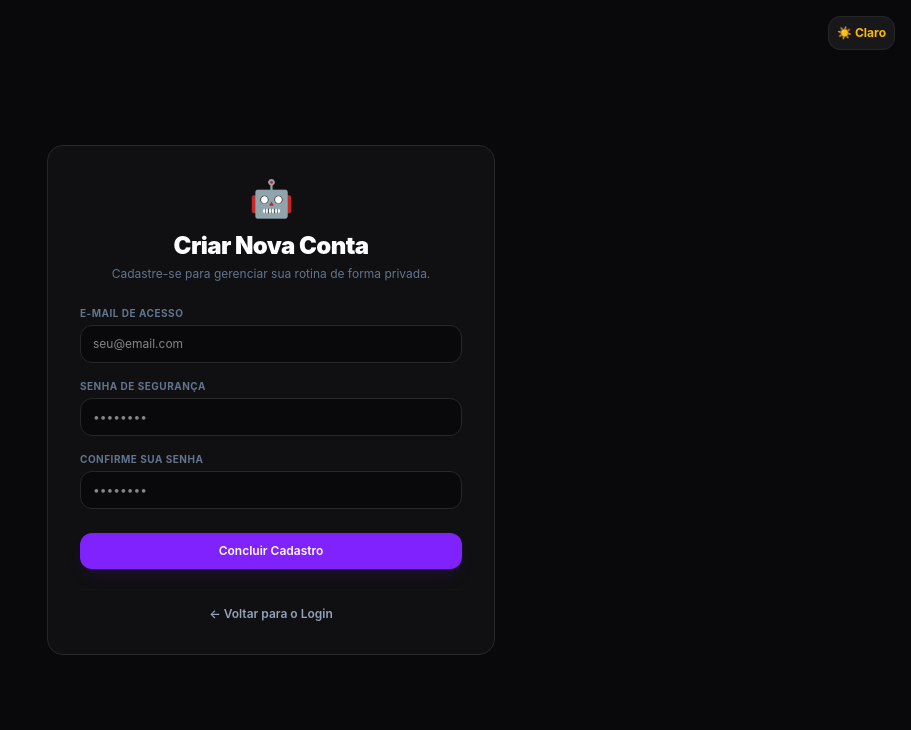
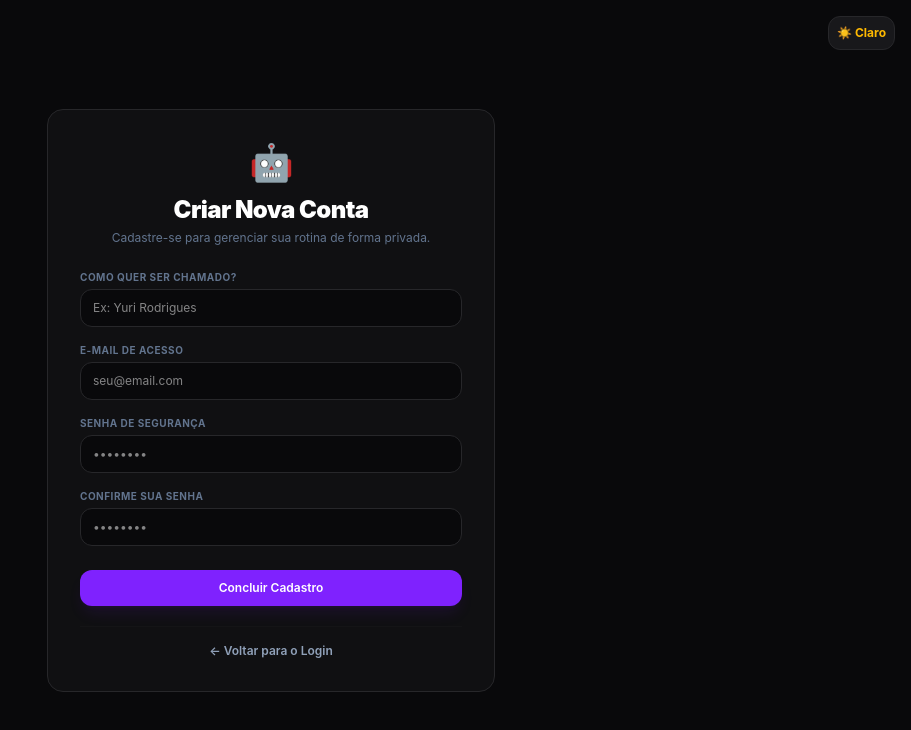
Before and after one commit to YuriRodri03/Assistente, a React (Vite) app: page / in a window 1280 px wide. Both pictures are taken after a click on the button "Não tem uma conta? Crie uma agora". Shown: the top 730 px of the page, without its empty margins (369-1280 px from the left). Built offline with nearby package versions, Linux system fonts and the light colour scheme; no server answers.

Commit message:
atualizando cadastros

```diff
--- a/src/pages/Dashboard.jsx
+++ b/src/pages/Dashboard.jsx
@@ -259,7 +259,7 @@ const handleAdicionarNota = async (e) => {
         <header className={`mb-6 border-b pb-5 flex flex-col sm:flex-row sm:items-center sm:justify-between gap-4 ${tema === 'dark' ? 'border-zinc-800' : 'border-slate-200'}`}>
           <div>
             <h1 className={`text-2xl font-extrabold tracking-tight flex items-center gap-2 ${estiloTextoPrincipal}`}>🤖 Central do Assistente</h1>
-            <p className={`${estiloTextoSecundario} text-xs mt-0.5`}>Usuário ativo: <span className="text-violet-500 font-bold">{user?.email}</span></p>
+            <p className={`${estiloTextoSecundario} text-xs mt-0.5`}>Usuário ativo: <span className="text-violet-500 font-bold">{user.user_metadata?.display_name}</span></p>
           </div>
 
           <div className="flex items-center flex-wrap gap-2">
--- a/src/pages/Login.jsx
+++ b/src/pages/Login.jsx
@@ -6,6 +6,7 @@ export default function Login({ onLoginSuccess, tema, setTema }) {
   // Estados de navegação interna: 'login' | 'cadastro' | 'recuperar'
   const [modo, setModo] = useState('login');
 
+  const [nome, setNome] = useState(''); // Novo estado para o nome do usuário
   const [email, setEmail] = useState('');
   const [senha, setSenha] = useState('');
   const [confirmarSenha, setConfirmarSenha] = useState('');
@@ -14,6 +15,7 @@ export default function Login({ onLoginSuccess, tema, setTema }) {
 
   const limparFormulario = (novoModo) => {
     setModo(novoModo);
+    setNome('');
     setEmail('');
     setSenha('');
     setConfirmarSenha('');
@@ -28,6 +30,9 @@ export default function Login({ onLoginSuccess, tema, setTema }) {
     try {
       // --- FLUXO 1: CADASTRO DE USUÁRIO ---
       if (modo === 'cadastro') {
+        if (!nome.trim()) {
+          throw new Error('Por favor, insira o seu nome.');
+        }
         if (senha !== confirmarSenha) {
           throw new Error('As senhas digitadas não coincidem.');
         }
@@ -35,7 +40,17 @@ export default function Login({ onLoginSuccess, tema, setTema }) {
           throw new Error('A senha precisa ter no mínimo 6 caracteres.');
         }
 
-        const { error } = await supabase.auth.signUp({ email, password: senha });
+        // Enviando o nome dentro de options.data (user_metadata)
+        const { error } = await supabase.auth.signUp({
+          email,
+          password: senha,
+          options: {
+            data: {
+              display_name: nome
+            }
+          }
+        });
+
         if (error) throw error;
 
         setMensagem({
@@ -52,7 +67,7 @@ export default function Login({ onLoginSuccess, tema, setTema }) {
         if (!email.trim()) throw new Error('Por favor, digite o seu e-mail.');
 
         const { error } = await supabase.auth.resetPasswordForEmail(email, {
-          redirectTo: 'https://assistente-gamma.vercel.app/',
+          redirectTo: window.location.origin,
         });
         if (error) throw error;
 
@@ -127,6 +142,22 @@ export default function Login({ onLoginSuccess, tema, setTema }) {
 
         {/* Formulário */}
         <form onSubmit={handleAutenticacao} className="space-y-4">
+
+          {/* CAMPO NOVO: Nome do Usuário (Exibido apenas no cadastro) */}
+          {modo === 'cadastro' && (
+            <div>
+              <label className="text-[10px] text-slate-500 block mb-1 uppercase font-bold tracking-wider">Como quer ser chamado?</label>
+              <input
+                type="text"
+                required
+                placeholder="Ex: Yuri Rodrigues"
+                value={nome}
+                onChange={(e) => setNome(e.target.value)}
+                className={`w-full border rounded-xl px-3 py-2.5 text-xs focus:outline-none transition-colors ${estiloInput}`}
+              />
+            </div>
+          )}
+
           <div>
             <label className="text-[10px] text-slate-500 block mb-1 uppercase font-bold tracking-wider">E-mail de Acesso</label>
             <input
@@ -151,7 +182,6 @@ export default function Login({ onLoginSuccess, tema, setTema }) {
                 className={`w-full border rounded-xl px-3 py-2.5 text-xs focus:outline-none transition-colors ${estiloInput}`}
               />
 
-              {/* "Esqueceu a senha?" posicionado logo abaixo do campo de senha */}
               {modo === 'login' && (
                 <div className="flex justify-end mt-1.5">
                   <button
```
